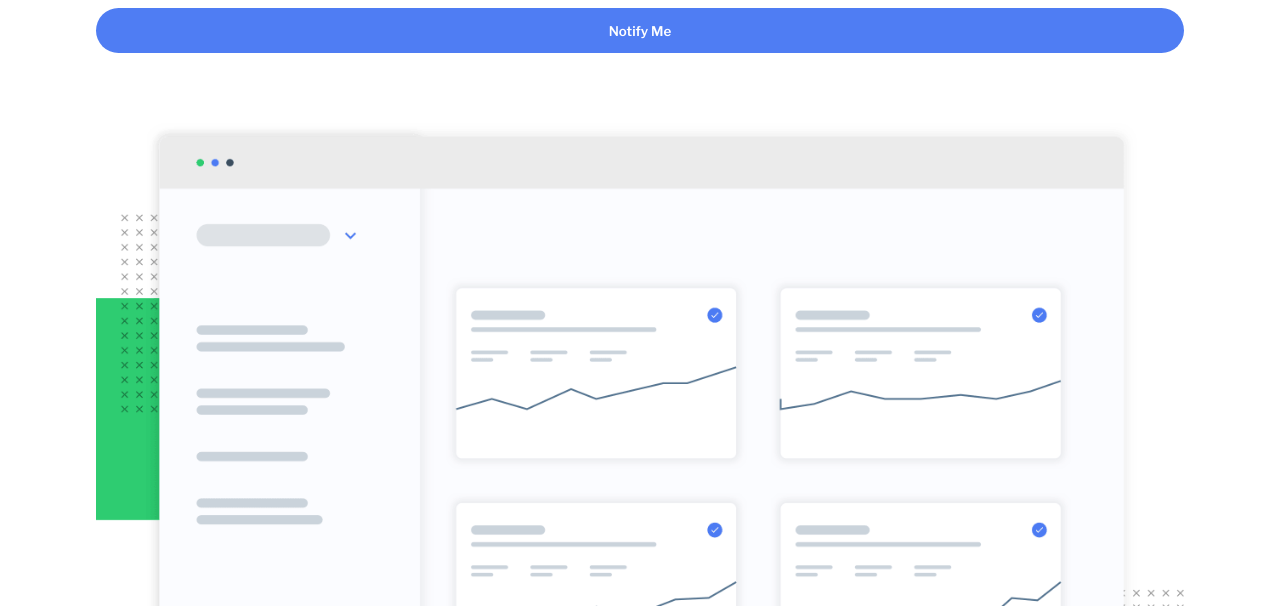
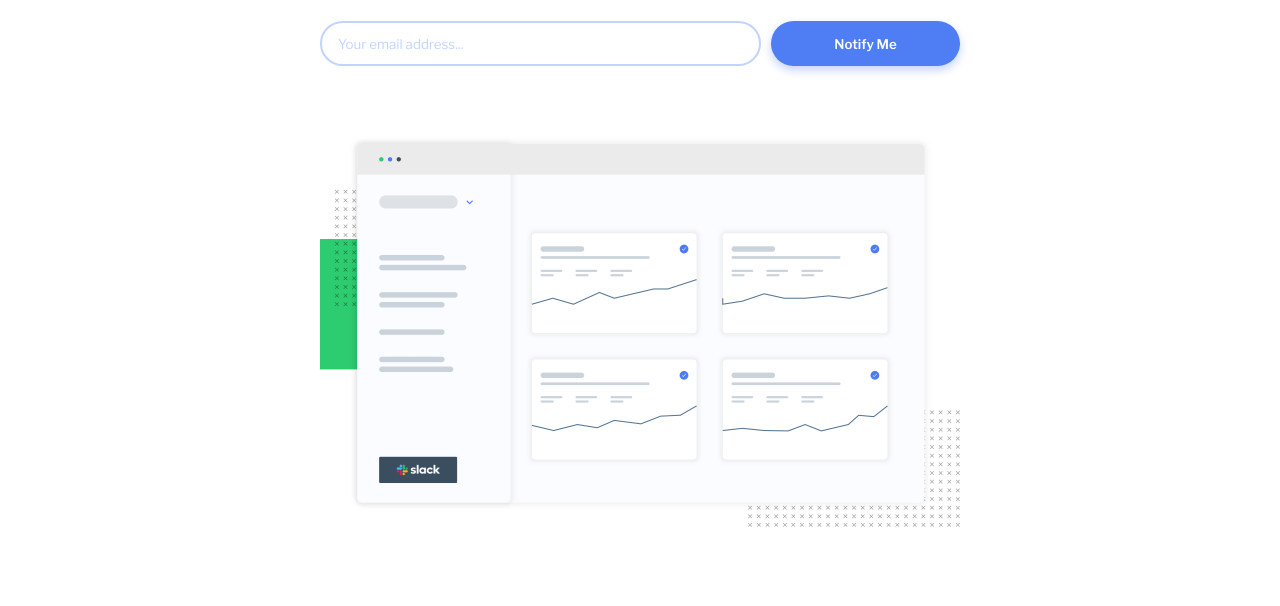
Before and after one commit to king-martinien/frontendMentor_ping-comming-soon-page, a plain HTML site: page index.html in a window 1280 px wide. Shown: the part 209-815 px from the top of the page. Drawn offline with nearby package versions, Linux system fonts and the light colour scheme.

Commit message:
desktop version ok

```diff
--- a/scss/_layouts.scss
+++ b/scss/_layouts.scss
@@ -1,5 +1,5 @@
 #main {
-  //   border: 2px solid green;
+  padding: 45px 0 35px;
   display: flex;
   align-items: center;
   justify-content: center;
@@ -22,6 +22,10 @@
       display: flex;
       width: 100%;
     }
+
+    @media screen and (min-width: 768px) {
+      width: 100px;
+    }
   }
 
   .title {
@@ -34,6 +38,10 @@
     .bold {
       font-weight: var(--fw-bolder);
       color: var(--clr-very-dark-blue);
+    }
+
+    @media screen and (min-width: 768px) {
+      font-size: 42px;
     }
   }
 
@@ -58,7 +66,7 @@
       }
 
       input {
-        border: 1px solid var(--clr-pale-blue);
+        border: 2px solid var(--clr-pale-blue);
         padding-left: 16px;
 
         &::placeholder {
@@ -70,12 +78,31 @@
         background-color: var(--clr-blue);
         color: var(--clr-white);
         font-weight: var(--fw-bold);
+        box-shadow: 0 4px 10px var(--clr-pale-blue);
+        transition: opacity 0.4s ease;
+
+        &:hover {
+          opacity: 0.8;
+        }
+      }
+
+      @media screen and (min-width: 768px) {
+        font-size: 42px;
+        flex-direction: row;
+
+        input {
+          width: 70%;
+        }
+
+        .submit-btn {
+          width: 30%;
+        }
       }
     }
   }
 
   .illustration {
-      margin-bottom: 80px;
+    margin-bottom: 80px;
     img {
       width: 100%;
     }
@@ -92,9 +119,18 @@
       display: flex;
       padding: 10px;
       border-radius: 50%;
+      transition: 0.5s ease;
 
       svg {
         fill: var(--clr-blue);
+      }
+
+      &:hover {
+        background-color: var(--clr-blue);
+
+        svg {
+          fill: var(--clr-white);
+        }
       }
     }
   }
--- a/scss/_modules.scss
+++ b/scss/_modules.scss
@@ -1,6 +1,14 @@
 .container {
   width: 85%;
   margin: 0 auto;
+
+  @media screen and (min-width: 768px) {
+    width: 65%;
+  }
+
+  @media screen and (min-width: 900px) {
+    width: 50%;
+  }
 }
 
 .sr-only {
```
Also changed, not shown: css/style.css, 1 other file.
